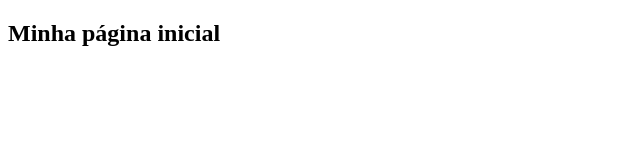
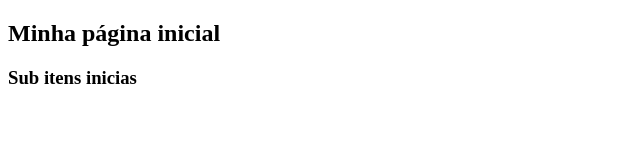
Before and after one commit to AldimarSantana/projeto-curso-git, a plain HTML site: page index.html in a window 1280 px wide. Shown: the whole page, without its empty margins (0-640 px from the left). Drawn offline with Linux system fonts and the light colour scheme.

Commit message:
Adicionado sub iten index inicial

```diff
--- a/index.html
+++ b/index.html
@@ -6,5 +6,6 @@
 </head>
     <body>
         <h2>Minha página inicial</h2>
+        <h3>Sub itens inicias</h3>
     </body>
 </html>
```
